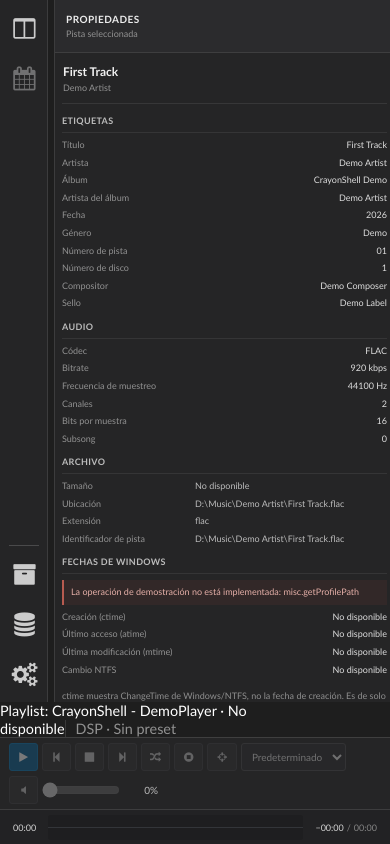
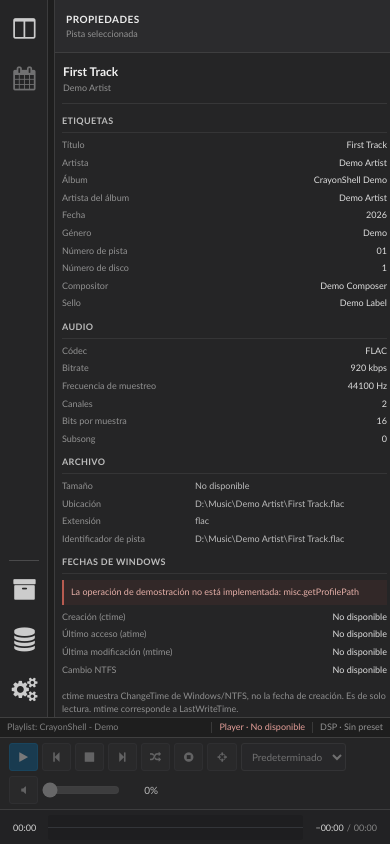
Before and after one commit to mhz698a/fb2k-CrayonShell, a React (Vite) app: page / in a window 390 px wide. Built offline with nearby package versions, Linux system fonts and the light colour scheme.

Commit message:
style: promote PlaylistStatus to full-width StatusBar

```diff
--- a/src/styles/main.css
+++ b/src/styles/main.css
@@ -918,7 +918,7 @@ select {
     display: block;
 }
 
-#PlaylistStatus {
+#StatusBar {
     display: flex;
     flex: 0 0 auto;
     align-items: center;
@@ -3888,3 +3888,52 @@ button.play-btn {
         width: 78px;
     }
 }
+
+
+.playlist-status-playback {
+    flex: 0 1 auto;
+    min-width: 0;
+    max-width: 33%;
+    overflow: hidden;
+    padding-left: 10px;
+    border-left: 1px solid rgba(128, 128, 128, .28);
+    text-overflow: ellipsis;
+    white-space: nowrap;
+    font-variant-numeric: tabular-nums;
+}
+
+.playlist-status-playback.is-ready {
+    color: #a9d9ae;
+}
+
+.playlist-status-playback.is-connecting,
+.playlist-status-playback.is-degraded {
+    color: #d0bd8b;
+}
+
+.playlist-status-playback.is-error {
+    color: #e6a09a;
+}
+
+.playlist-status-playback.is-disconnected {
+    color: #929292;
+}
+
+@media (max-width: 620px) {
+    #StatusBar {
+        gap: 7px;
+        padding-right: 7px;
+        padding-left: 7px;
+        font-size: 9px;
+    }
+
+    .playlist-status-playback {
+        max-width: 37%;
+        padding-left: 7px;
+    }
+
+    .playlist-status-dsp {
+        max-width: 38%;
+        padding-left: 7px;
+    }
+}
```
